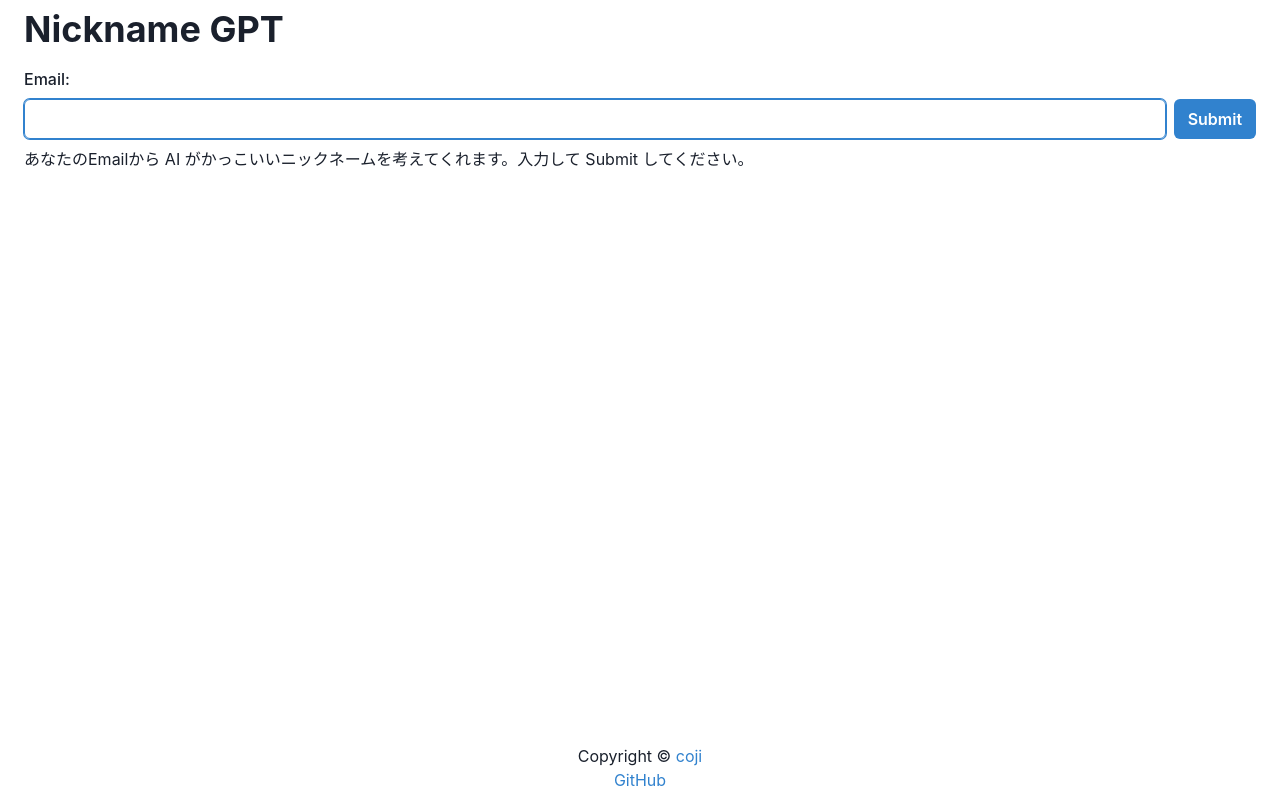
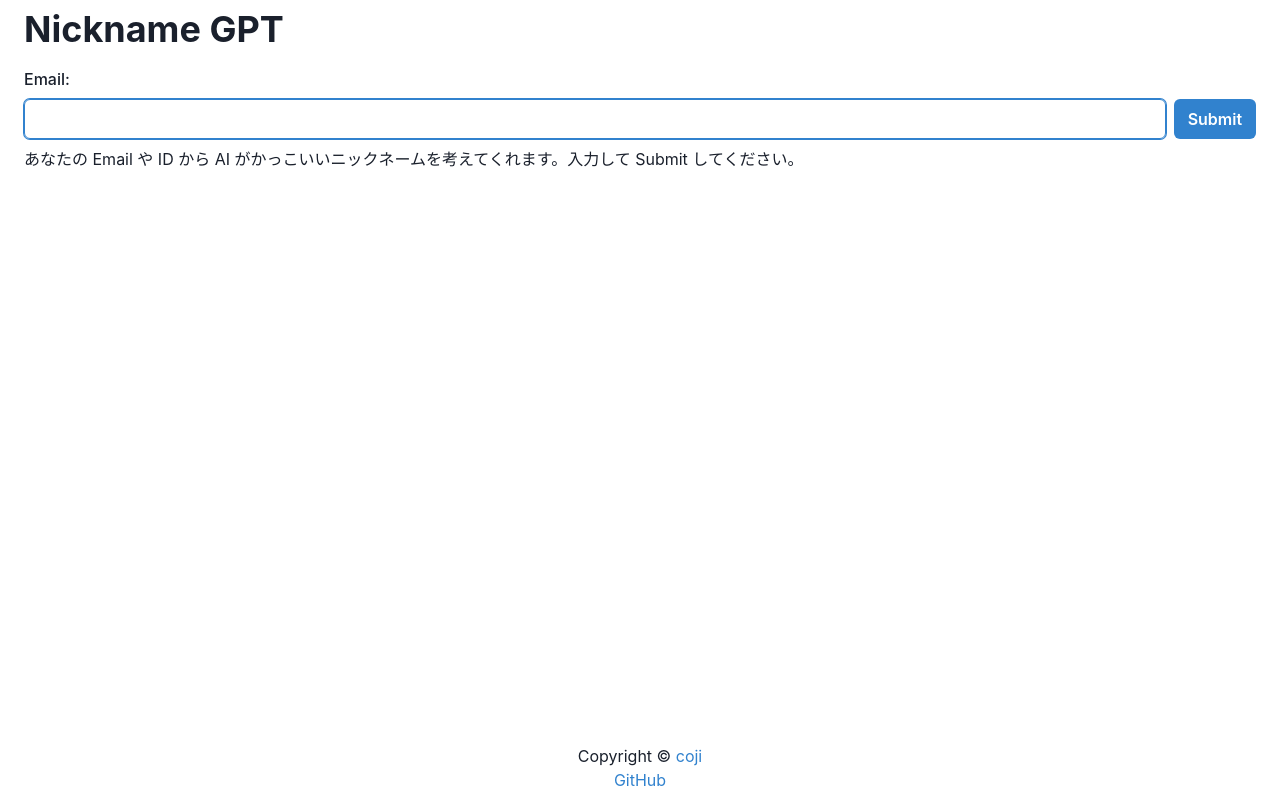
Before and after one commit to coji/nickname-gpt, a Next.js app: page / in a window 1280 px wide. Built offline with nearby package versions, Linux system fonts and the light colour scheme.

Commit message:
added ID

```diff
--- a/src/pages/index.tsx
+++ b/src/pages/index.tsx
@@ -99,7 +99,7 @@ export default function Home() {
               {loading
                 ? 'Loading...'
                 : result === ''
-                ? 'あなたのEmailから AI がかっこいいニックネームを考えてくれます。入力して Submit してください。'
+                ? 'あなたの Email や ID から AI がかっこいいニックネームを考えてくれます。入力して Submit してください。'
                 : nl2br(result)}
             </Box>
           </Stack>
```
